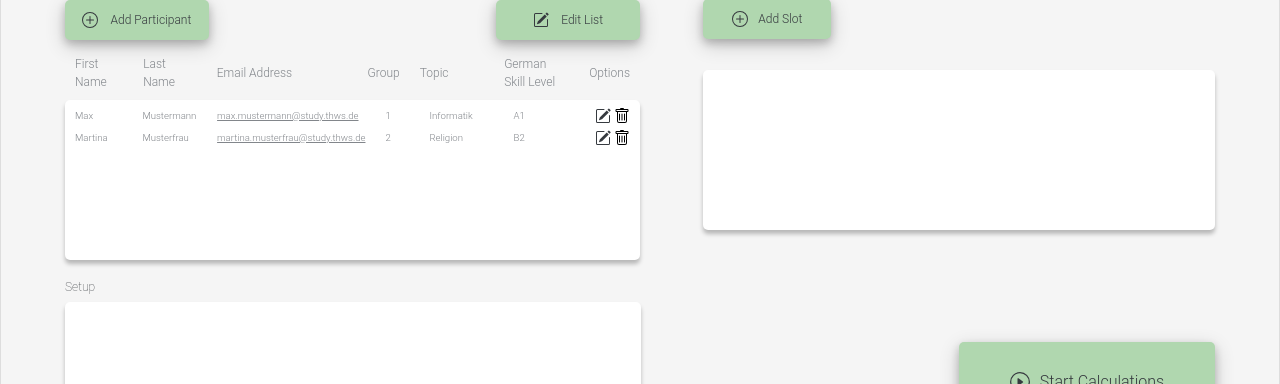
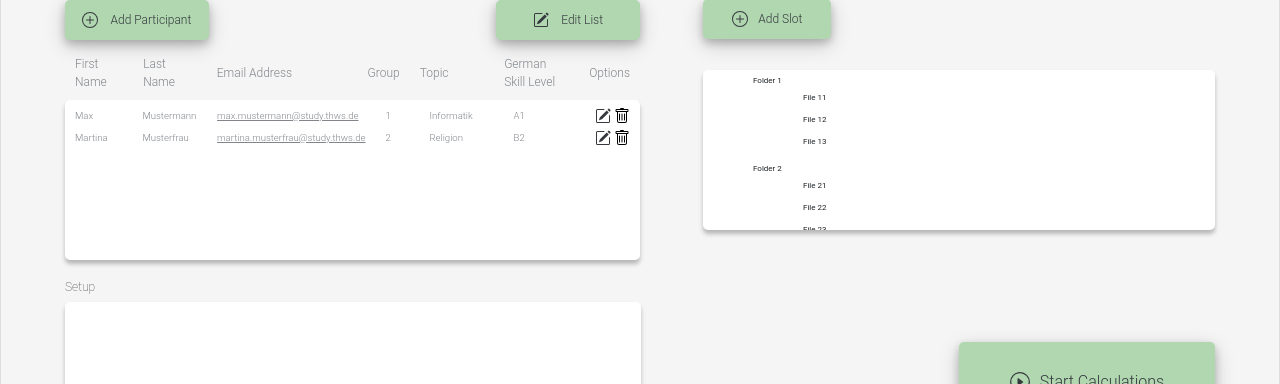
Before and after one commit to RichardWuensch/ReviewOgre, a React (Create React App) app: page / in a window 1280 px wide. Shown: the part 217-601 px from the top of the page. Built offline with nearby package versions, Linux system fonts and the light colour scheme.

Commit message:
Frontend: Beginning "Display all Slots/Rooms in Main Window"

```diff
--- a/src/components/modals/addSlotRoomModal.js
+++ b/src/components/modals/addSlotRoomModal.js
@@ -1,6 +1,6 @@
 import Modal from 'react-bootstrap/Modal';
 import PropTypes from 'prop-types';
-import './SlotModal.css';
+import './addSlotRoomModal.css';
 import exit from '../../assets/media/x-circle.svg';
 import add from '../../assets/media/plus-circle.svg';
 import chevronDown from '../../assets/media/chevron-down.svg';
--- a/src/components/window/participants_window.css
+++ b/src/components/window/participants_window.css
@@ -30,6 +30,8 @@
 }
 
 .participant-list-container{
+    display: block;
+    overflow: scroll;
     font-style: normal;
     font-weight: 300;
     font-size: 1.2em;
--- a/src/components/window/slots_window.css
+++ b/src/components/window/slots_window.css
@@ -26,3 +26,24 @@
     background: linear-gradient(0deg, #FFFFFF, #FFFFFF), linear-gradient(0deg, #FFFFFF, #FFFFFF), #FFFFFF;
     box-shadow: 0 4px 4px rgba(0, 0, 0, 0.25);
 }
+
+.hierarchy
+{
+    display: block;
+    overflow: scroll;
+    width: 100%;
+    height: 100%;
+}
+.foldercontainer, .file
+{
+    display: block;
+    padding: 5px 5px 5px 50px;
+}
+.folder
+{
+    cursor: pointer;
+}
+.folder:before, .file:before
+{
+    padding-right: 10px;
+}
--- a/src/components/window/slots_window.js
+++ b/src/components/window/slots_window.js
@@ -17,6 +17,28 @@ function SlotsWindow (props) {
               </button>
           </div>
           <div className={'slots-list-container'}>
+              <div className={'hierarchy'}>
+                  <div className='foldercontainer'>
+                      <span className='folder' data-isexpanded='true'>Folder 1</span>
+                      <span className='file'>File 11</span>
+                      <span className='file'>File 12</span>
+                      <span className='file'>File 13</span>
+                  </div>
+
+                  <div className='foldercontainer'>
+                      <span className='folder' data-isexpanded='true'>Folder 2</span>
+                      <span className='file'>File 21</span>
+                      <span className='file'>File 22</span>
+                      <span className='file'>File 23</span>
+                  </div>
+
+                  <div className='foldercontainer'>
+                      <span className='folder' data-isexpanded='true'>Folder 3</span>
+                      <span className='file'>File 31</span>
+                      <span className='file'>File 32</span>
+                      <span className='file'>File 33</span>
+                  </div>
+              </div>
           </div>
           <div className={'setup-start-container'}>
             <SlotModal
```
Also changed, not shown: src/App.js (+8 -0 lines), src/components/modals/addSlotRoomModal.css (renamed from src/components/modals/SlotModal.css).
